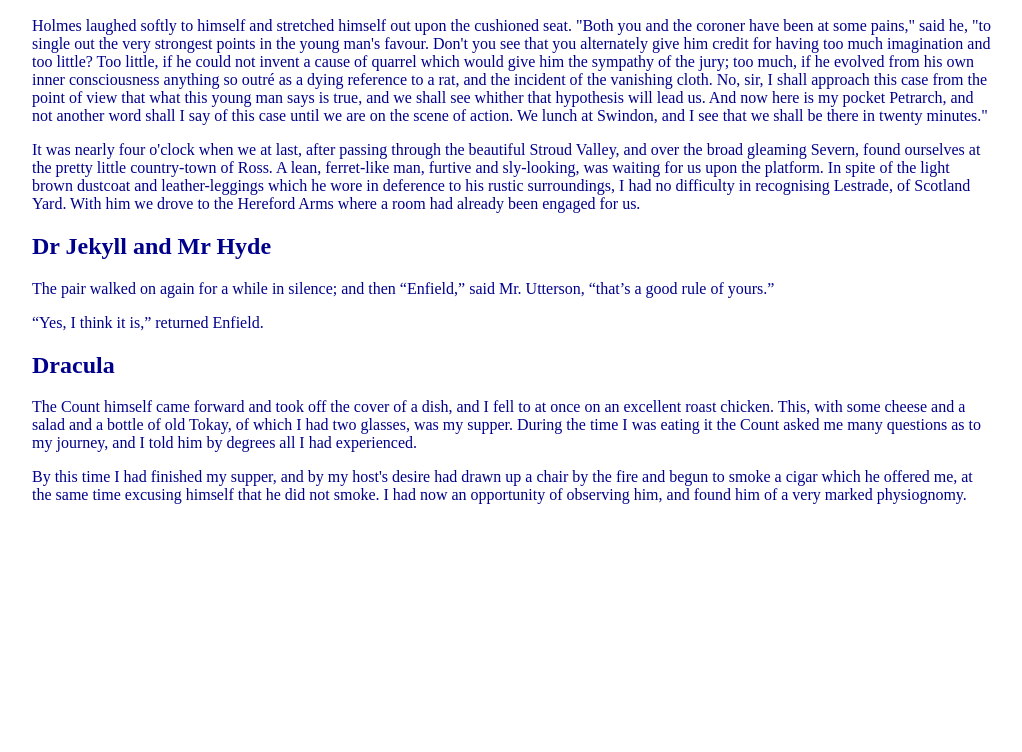
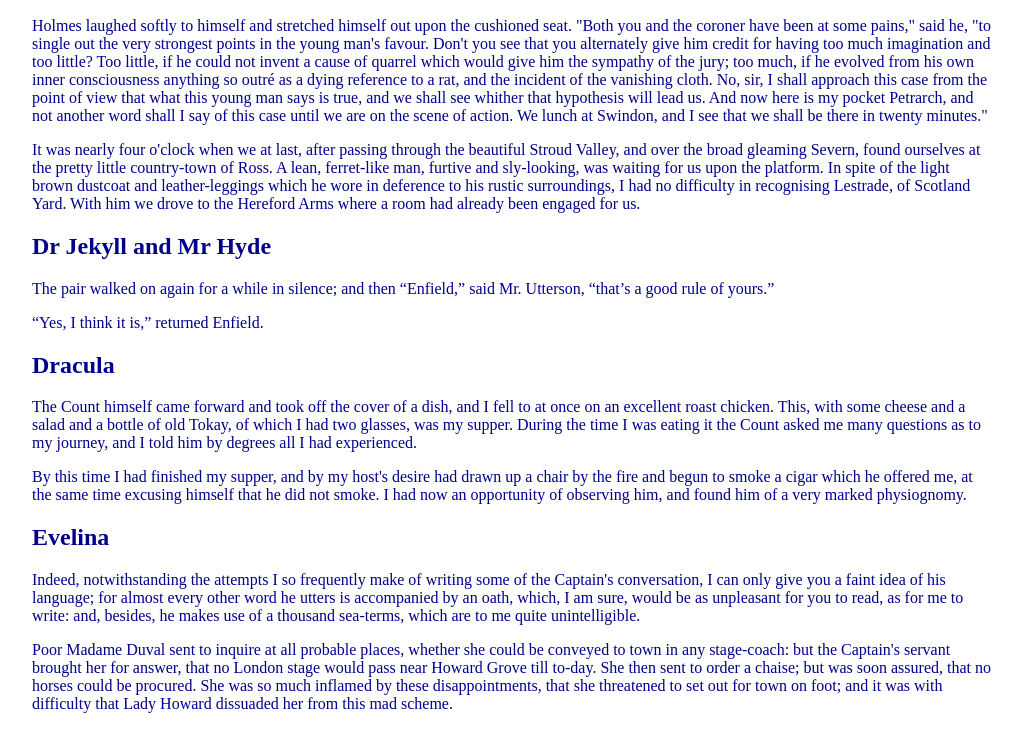
Before and after one commit to RVCC-IDMX/branching-idmxstudent, a plain HTML site: page index.html in a window 1280 px wide. Shown: the part 142-894 px from the top of the page, without its empty margins (128-1150 px from the left). Before the commit the page ends 800 px from the top, so only its background shows below. Drawn offline with Linux system fonts and the light colour scheme.

Commit message:
add Evelina

```diff
--- a/index.html
+++ b/index.html
@@ -61,5 +61,26 @@
       the same time excusing himself that he did not smoke. I had now an
       opportunity of observing him, and found him of a very marked physiognomy.
     </p>
+
+    <h2>Evelina</h2>
+
+    <p>
+      Indeed, notwithstanding the attempts I so frequently make of writing some
+      of the Captain's conversation, I can only give you a faint idea of his
+      language; for almost every other word he utters is accompanied by an oath,
+      which, I am sure, would be as unpleasant for you to read, as for me to
+      write: and, besides, he makes use of a thousand sea-terms, which are to me
+      quite unintelligible.
+    </p>
+
+    <p>
+      Poor Madame Duval sent to inquire at all probable places, whether she
+      could be conveyed to town in any stage-coach: but the Captain's servant
+      brought her for answer, that no London stage would pass near Howard Grove
+      till to-day. She then sent to order a chaise; but was soon assured, that
+      no horses could be procured. She was so much inflamed by these
+      disappointments, that she threatened to set out for town on foot; and it
+      was with difficulty that Lady Howard dissuaded her from this mad scheme.
+    </p>
   </body>
 </html>
```
